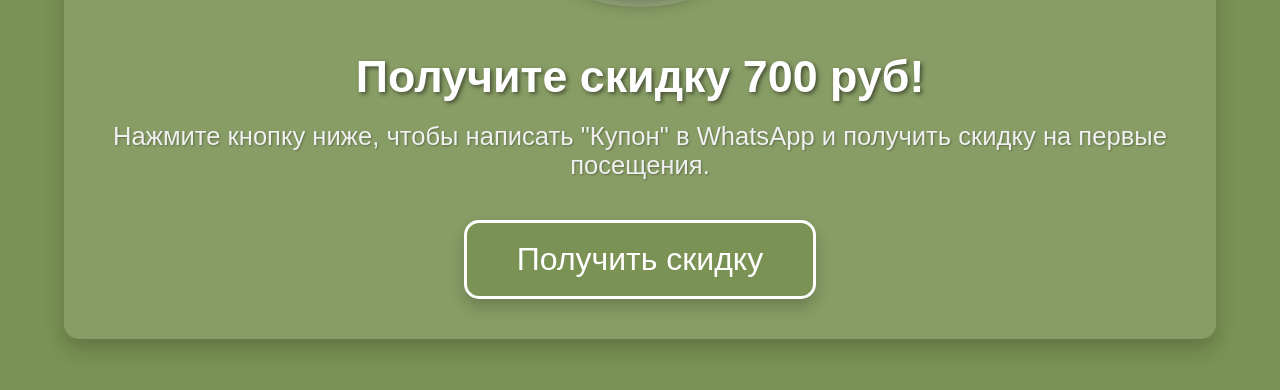
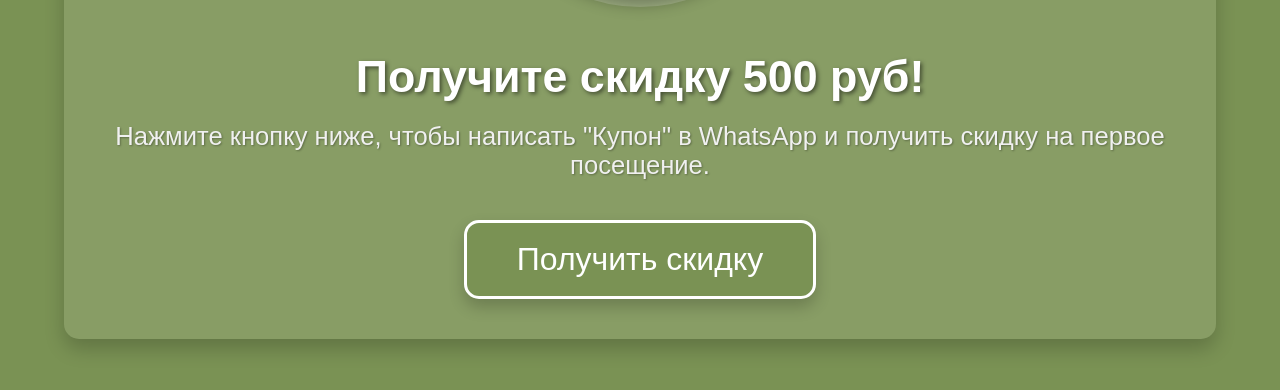
Before and after one commit to idem779/TravaKupon, a plain HTML site: page index.html in a window 1280 px wide. Shown: the part 392-782 px from the top of the page. Drawn offline with Linux system fonts and the light colour scheme.

Commit message:
Update index.html
change text

```diff
--- a/index.html
+++ b/index.html
@@ -128,8 +128,8 @@
 <body>
     <div class="container">
         <img src="https://raw.githubusercontent.com/idem779/TravaKupon/main/TravaLogo.jpg" alt="Trava Beauty Bar Logo" class="logo"> <!-- Логотип с правильной ссылкой -->
-        <h1>Получите скидку 700 руб!</h1>
-        <p>Нажмите кнопку ниже, чтобы написать "Купон" в WhatsApp и получить скидку на первые посещения.</p>
+        <h1>Получите скидку 500 руб!</h1>
+        <p>Нажмите кнопку ниже, чтобы написать "Купон" в WhatsApp и получить скидку на первое посещение.</p>
         <a href="https://wa.me/+79383460201?text=Купон" class="btn" target="_blank">Получить скидку</a>
     </div>
     <script>
```
